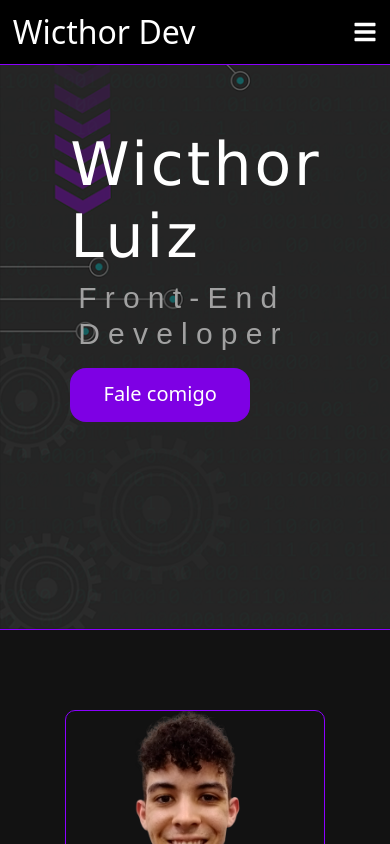
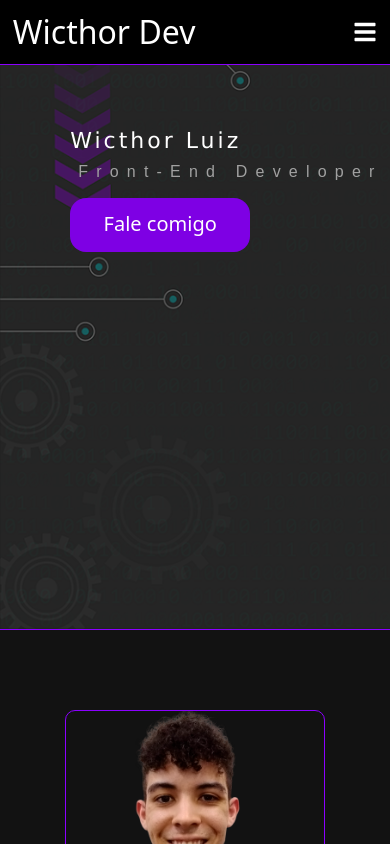
Before and after one commit to wicthorsilva/portfolio-react-ts, a React (Vite) app: page / in a window 390 px wide. Shown: the top 844 px of the page. Built offline with nearby package versions, Linux system fonts and the light colour scheme.

Commit message:
font size responsive

```diff
--- a/src/components/Header/Header.module.css
+++ b/src/components/Header/Header.module.css
@@ -59,3 +59,14 @@
 .btnFalacomigo h5 {
     margin-top: .4rem;
 }
+
+@media (max-width: 400px) {
+
+    .titlePage h1 {
+        font-size: 22px;
+    }
+
+    .titlePage h4 {
+        font-size: 16px;
+    }
+}
```
